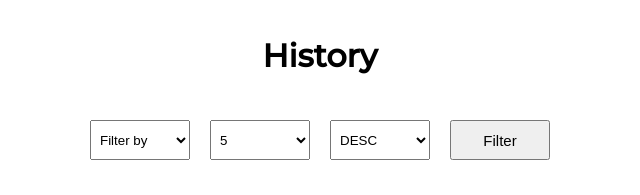
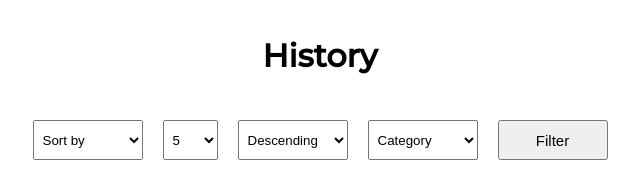
Before and after one commit to ChemaRapariz/expense-tracker, a Flask app: page /history in a window 1280 px wide. Shown: the part 90-285 px from the top of the page, without its empty margins (320-960 px from the left). Run offline with Flask 3, Linux system fonts and the light colour scheme; the visitor is signed in with stand-in values (Sample User, id 1); data that the repository does not hold is empty; some libraries are stand-ins or nearby versions.

Commit message:
Category filter implemented in the history filter

```diff
--- a/app.py
+++ b/app.py
@@ -280,12 +280,18 @@ def history():
     # Create a cursor
     cursor = db.cursor()
 
+    # Get distinct categories for the dropdown filter
+    category_query = "SELECT DISTINCT category FROM expenses WHERE user_id = ?"
+    cursor.execute(category_query, (session['user_id'],))
+    distinct_categories = cursor.fetchall()
+
     if request.method == "POST":
 
         # Store the filter choices of the user
         option = request.form.get("filter")
         limit = request.form.get("limit")
         order = request.form.get("order")
+        categories = request.form.get("categories")
 
         # Sanitize and validate 'option' variable
         valid_options = {"date": "date", "category": "category", "amount": "amount", "payment": "payment_method"}
@@ -296,7 +302,7 @@ def history():
         # Use the sanitzed column name for the ORDER BY cluase
         order_by_column = valid_options[option]
 
-        # Sanitze and validate 'limit' variable
+        # Sanitize and validate 'limit' variable
         if not limit or limit not in ["5", "10", "20", "50", "100", "All"]:
             flash("Please select one of the avialable limits")
             return redirect("/history")
@@ -308,9 +314,18 @@ def history():
 
 
         # Build the SQL query with the order and limit
-        query = f"SELECT category, note, amount, payment_method, date FROM expenses WHERE user_id = ? ORDER BY {order_by_column} {order}"
+        query = "SELECT category, note, amount, payment_method, date FROM expenses WHERE user_id = ?"
         params = [session['user_id']]
 
+        # If a category filter is provided, added it to the query
+        if categories:
+            query += " AND category = ?"
+            params.append(categories)
+
+        # Add sorting (order by column and ASC/DESC)
+        query += f"ORDER BY {order_by_column}, date {order}"
+
+        # Add limit to the query if it is not "All"
         if limit != "All":
             query += " LIMIT ?"
             params.append(int(limit))
@@ -319,7 +334,7 @@ def history():
         cursor.execute(query, params)
         rows = cursor.fetchall()
 
-        return render_template("history.html", rows=rows)
+        return render_template("history.html", rows=rows, categories=distinct_categories)
 
 
     # Get data from the user
@@ -328,4 +343,4 @@ def history():
     # Fetch data
     rows = cursor.fetchall()
 
-    return render_template("history.html", rows=rows)
+    return render_template("history.html", rows=rows, categories=distinct_categories)
--- a/static/styles.css
+++ b/static/styles.css
@@ -119,6 +119,6 @@ footer {
     margin-left: 10px;
     margin-right: 10px;
     height: 40px;
-    width: 100px;
+    width: 110px;
     padding: 5px;
 }
--- a/templates/history.html
+++ b/templates/history.html
@@ -9,13 +9,13 @@ History
 <div class="container">
     <form class="form-v2" action="/history" method="post">
         <select class="filter" name="filter">
-            <option value="" disabled selected>Filter by</option>
+            <option value="" disabled selected>Sort by</option>
             <option value="date">Date</option>
             <option value="category">Category</option>
             <option value="amount">Amount</option>
             <option value="payment">Payment</option>
         </select>
-        <select class="filter" name="limit">
+        <select class="filter" name="limit" style="width: 55px;">
             <option value="5">5</option>
             <option value="10">10</option>
             <option value="20">20</option>
@@ -24,8 +24,14 @@ History
             <option value="All">All</option>
         </select>
         <select class="filter" name="order">
-            <option value="DESC">DESC</option>
-            <option value="ASC">ASC</option>
+            <option value="DESC">Descending</option>
+            <option value="ASC">Ascending</option>
+        </select>
+        <select id="categories" class="filter" name="categories" style="display: block;">
+            <option value="" disabled selected>Category</option>
+            {% for category in categories %}
+            <option value="{{ category.category }}">{{ category.category }}</option>
+            {% endfor %}
         </select>
         <input class="filter" type="submit" value="Filter">
     </form>
@@ -50,4 +56,7 @@ History
         {% endfor %}
     </table>
 </div>
+<script>
+
+</script>
 {% endblock%}
```
